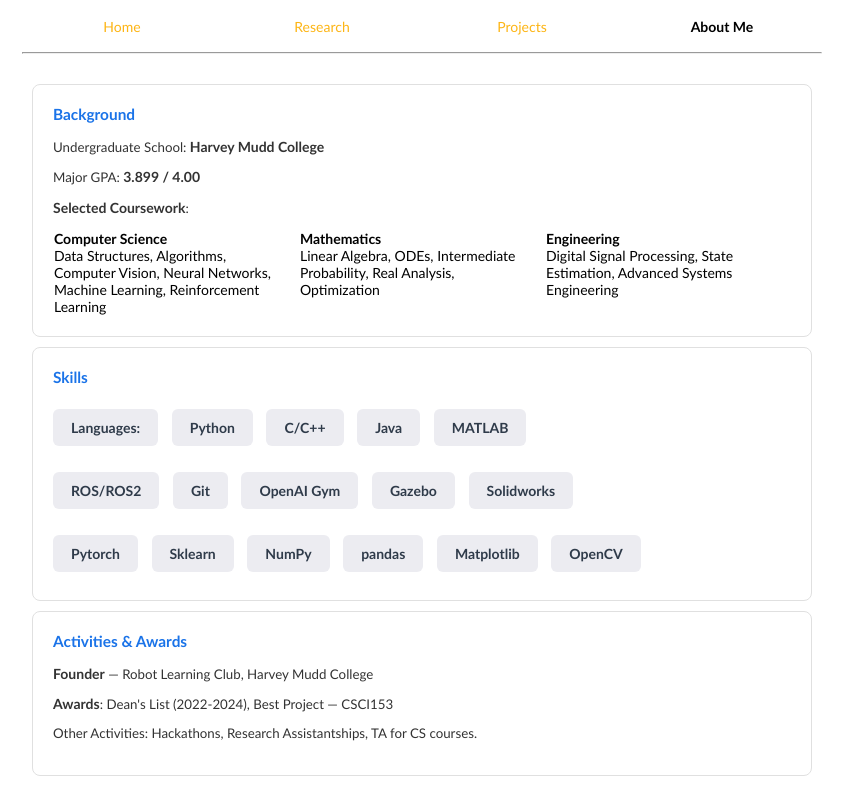
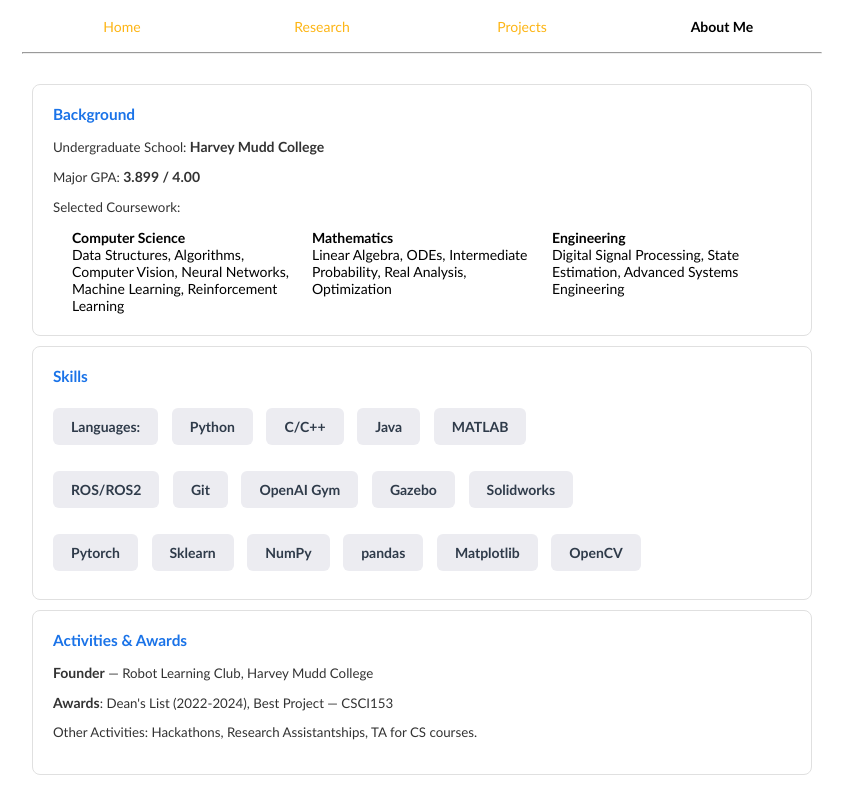
Before and after one commit to HuazeLiu/HuazeLiu.github.io, a plain HTML site: page misc.html in a window 1280 px wide. Shown: the whole page, without its empty margins (218-1061 px from the left). Drawn offline with Linux system fonts and the light colour scheme; a script that the page names is missing.

Commit message:
coursework updates

```diff
--- a/misc.html
+++ b/misc.html
@@ -75,7 +75,8 @@
           <div class="card-title">Background</div>
           <p style="font-size:0.95em;color:#333;">Undergraduate School: <strong>Harvey Mudd College</strong></p>
           <p style="font-size:0.95em;color:#333;">Major GPA: <strong>3.899 / 4.00</strong></p>
-          <p style="font-size:0.95em;color:#333;"><strong>Selected Coursework</strong>:</p>
+          <p style="font-size:0.95em;color:#333;">Selected Coursework:</p>
+          <div style="padding-left:18px;">
             <table style="width:100%;border-spacing:0px;border-collapse:separate;margin-top:8px;"><tbody>
               <tr>
                 <td style="width:33%;vertical-align:top;padding-right:12px;">
@@ -95,6 +96,7 @@
                 </td>
               </tr>
             </tbody></table>
+          </div>
         </td>
       </tr>
 
```
Lines whose indentation alone changed are shown as unchanged.
